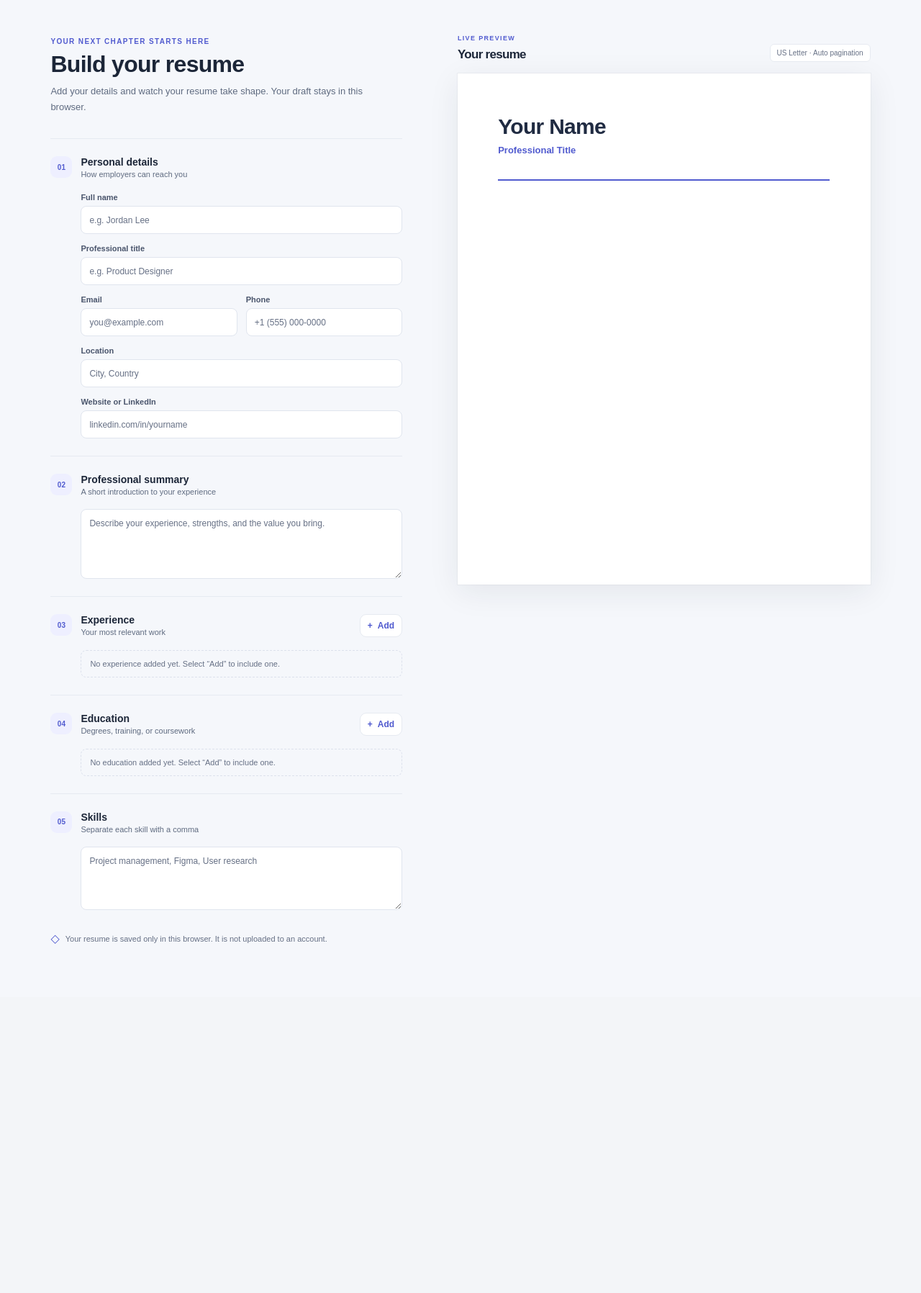
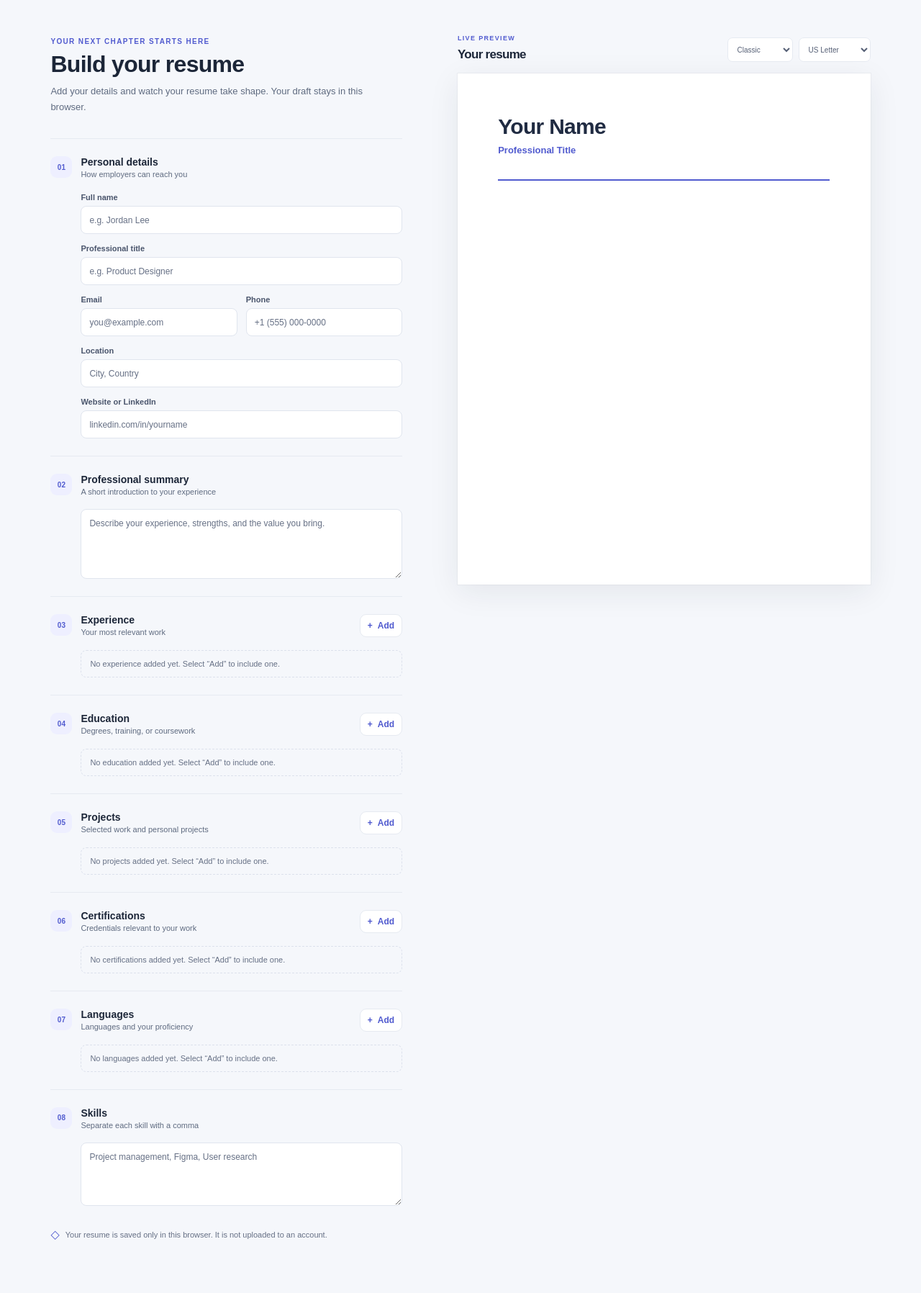
Before and after one commit to mohsenzamni/resume-builder, a Spring Boot app: page / in a window 1280 px wide. Shown: the part 72-1868 px from the top of the page at 72% size. Before the commit the page ends 1383 px from the top, so only its background shows below. Run offline with Spring Boot 4, Linux system fonts and the light colour scheme.

Commit message:
Add optional resume sections and template options
Co-authored-by: mohsenzamni <40610601+mohsenzamni@users.noreply.github.com>

```diff
--- a/src/main/resources/static/app.js
+++ b/src/main/resources/static/app.js
@@ -1,16 +1,68 @@
 import {
-  createEntry,
+  createEntryFor,
   createInitialResume,
   ENTRY_FIELDS,
   ENTRY_TYPES,
   loadResume,
   safeWebsiteUrl,
   STORAGE_KEY,
+  TEMPLATES,
   websiteDisplayText,
 } from "./resume-data.js";
 
+const sectionConfig = {
+  experience: {
+    label: "POSITION",
+    fields: [
+      ["role", "Job title", "e.g. Marketing Manager", true],
+      ["organization", "Company", "Company name", true],
+      ["start", "Start date", "Month, year"],
+      ["end", "End date", "Present or month, year"],
+      ["description", "Highlights", "Key contributions and outcomes", true, "textarea"],
+    ],
+  },
+  education: {
+    label: "EDUCATION",
+    fields: [
+      ["role", "Degree or qualification", "e.g. B.A. in Economics", true],
+      ["organization", "School", "School name", true],
+      ["start", "Start date", "Month, year"],
+      ["end", "End date", "Month, year"],
+      ["description", "Details", "Relevant coursework or honors", true, "textarea"],
+    ],
+  },
+  projects: {
+    label: "PROJECT",
+    fields: [
+      ["role", "Project name", "e.g. Community garden app", true],
+      ["organization", "Client or organization", "Optional", true],
+      ["start", "Start date", "Month, year"],
+      ["end", "End date", "Month, year"],
+      ["description", "Project details", "What you built and the impact", true, "textarea"],
+    ],
+  },
+  certifications: {
+    label: "CERTIFICATION",
+    fields: [
+      ["role", "Certification", "e.g. AWS Certified Solutions Architect", true],
+      ["organization", "Issuing organization", "e.g. Amazon Web Services", true],
+      ["start", "Date earned", "Month, year"],
+      ["description", "Details", "Optional credential details", true, "textarea"],
+    ],
+  },
+  languages: {
+    label: "LANGUAGE",
+    fields: [
+      ["role", "Language", "e.g. English", true],
+      ["proficiency", "Proficiency", "e.g. Native, fluent, conversational", true],
+    ],
+  },
+};
+
 const form = document.querySelector("#resume-form");
 const saveState = document.querySelector("#save-state");
+const templateSelect = document.querySelector("#template-select");
+const paperSizeSelect = document.querySelector("#paper-size-select");
 let saveTimer;
 let resume = loadResume();
 
@@ -43,46 +95,43 @@ function renderEntryForm(type) {
 
   list.innerHTML = entries
     .map(
-      (entry, index) => `
+      (entry, index) => {
+        const fields = sectionConfig[type].fields
+          .map(([key, label, placeholder, wide, elementType]) => {
+            const control =
+              elementType === "textarea"
+                ? `<textarea data-entry="${type}" data-index="${index}" data-key="${key}" rows="2" placeholder="${placeholder}">${escapeHtml(entry[key])}</textarea>`
+                : `<input data-entry="${type}" data-index="${index}" data-key="${key}" value="${escapeHtml(entry[key])}" placeholder="${placeholder}" />`;
+            return `
+              <label class="field${wide ? " field-wide" : ""}">
+                <span>${label}</span>
+                ${control}
+              </label>`;
+          })
+          .join("");
+
+        return `
         <article class="entry-card">
           <div class="entry-card-header">
-            <span>${type === "experience" ? "POSITION" : "EDUCATION"} ${index + 1}</span>
+            <span>${sectionConfig[type].label} ${index + 1}</span>
             <div class="entry-actions">
               <button class="reorder-entry" data-move="${type}" data-index="${index}" data-direction="up" type="button" aria-label="Move ${type} entry ${index + 1} up" ${index === 0 ? "disabled" : ""}>↑</button>
               <button class="reorder-entry" data-move="${type}" data-index="${index}" data-direction="down" type="button" aria-label="Move ${type} entry ${index + 1} down" ${index === entries.length - 1 ? "disabled" : ""}>↓</button>
               <button class="remove-entry" data-remove="${type}" data-index="${index}" type="button" aria-label="Remove ${type} entry ${index + 1}">Remove</button>
             </div>
           </div>
-          <div class="entry-fields">
-            <label class="field field-wide">
-              <span>${type === "experience" ? "Job title" : "Degree or qualification"}</span>
-              <input data-entry="${type}" data-index="${index}" data-key="role" value="${escapeHtml(entry.role)}" placeholder="${type === "experience" ? "e.g. Marketing Manager" : "e.g. B.A. in Economics"}" />
-            </label>
-            <label class="field field-wide">
-              <span>${type === "experience" ? "Company" : "School"}</span>
-              <input data-entry="${type}" data-index="${index}" data-key="organization" value="${escapeHtml(entry.organization)}" placeholder="${type === "experience" ? "Company name" : "School name"}" />
-            </label>
-            <label class="field">
-              <span>Start date</span>
-              <input data-entry="${type}" data-index="${index}" data-key="start" value="${escapeHtml(entry.start)}" placeholder="Month, year" />
-            </label>
-            <label class="field">
-              <span>End date</span>
-              <input data-entry="${type}" data-index="${index}" data-key="end" value="${escapeHtml(entry.end)}" placeholder="Present or month, year" />
-            </label>
-            <label class="field field-wide">
-              <span>${type === "experience" ? "Highlights" : "Details"} <span class="optional-label">(optional)</span></span>
-              <textarea data-entry="${type}" data-index="${index}" data-key="description" rows="2" placeholder="${type === "experience" ? "Key contributions and outcomes" : "Relevant coursework or honors"}">${escapeHtml(entry.description)}</textarea>
-            </label>
-          </div>
-        </article>`,
+          <div class="entry-fields">${fields}</div>
+        </article>`;
+      },
     )
     .join("");
 }
 
 function renderEntriesPreview(type) {
   const container = document.querySelector(`#${type}-preview`);
-  const entries = resume[type].filter((entry) => entry.role || entry.organization || entry.description);
+  const entries = resume[type].filter((entry) =>
+    ENTRY_FIELDS[type].some((field) => entry[field]),
+  );
   const section = document.querySelector(`#${type}-preview-section`);
   section.hidden = entries.length === 0;
 
@@ -96,6 +145,7 @@ function renderEntriesPreview(type) {
             ${dateRange ? `<span class="resume-entry-dates">${escapeHtml(dateRange)}</span>` : ""}
           </div>
           ${entry.role && entry.organization ? `<p class="resume-entry-subtitle">${escapeHtml(entry.organization)}</p>` : ""}
+          ${entry.proficiency ? `<p class="resume-entry-subtitle">${escapeHtml(entry.proficiency)}</p>` : ""}
           ${entry.description ? `<p class="resume-entry-description">${escapeHtml(entry.description)}</p>` : ""}
         </article>`;
     })
@@ -105,6 +155,7 @@ function renderEntriesPreview(type) {
 function renderPreview() {
   setText('[data-preview="name"]', resume.name, "Your Name");
   setText('[data-preview="title"]', resume.title, "Professional Title");
+  document.querySelector("#resume-preview").dataset.template = resume.template;
   setText('[data-preview="email"]', resume.email);
   setText('[data-preview="phone"]', resume.phone);
   setText('[data-preview="location"]', resume.location);
@@ -123,8 +174,7 @@ function renderPreview() {
   summarySection.hidden = !resume.summary.trim();
   setText('[data-preview="summary"]', resume.summary);
 
-  renderEntriesPreview("experience");
-  renderEntriesPreview("education");
+  ENTRY_TYPES.forEach(renderEntriesPreview);
 
   const skills = resume.skills
     .split(/[,\n]/)
@@ -142,8 +192,8 @@ function populateForm() {
     const field = form.elements.namedItem(key);
     if (field && typeof value === "string") field.value = value;
   }
-  renderEntryForm("experience");
-  renderEntryForm("education");
+  ENTRY_TYPES.forEach(renderEntryForm);
+  templateSelect.value = resume.template;
 }
 
 function persistDraft() {
@@ -177,11 +227,11 @@ form.addEventListener("input", (event) => {
     const { entry, index, key } = target.dataset;
     const entryIndex = Number(index);
     if (
-      !["experience", "education"].includes(entry) ||
+      !ENTRY_TYPES.includes(entry) ||
       !Number.isInteger(entryIndex) ||
       entryIndex < 0 ||
       entryIndex >= resume[entry].length ||
-      !ENTRY_FIELDS.includes(key)
+      !ENTRY_FIELDS[entry].includes(key)
     ) {
       return;
     }
@@ -199,7 +249,7 @@ document.addEventListener("click", (event) => {
   if (addButton) {
     const type = addButton.dataset.add;
     if (!ENTRY_TYPES.includes(type)) return;
-    resume[type].push(createEntry());
+    resume[type].push(createEntryFor(type));
     renderEntryForm(type);
     renderPreview();
     saveDraft();
@@ -269,6 +319,27 @@ document.querySelector("#print-button").addEventListener("click", () => {
   window.print();
 });
 
+templateSelect.addEventListener("change", () => {
+  if (!TEMPLATES.includes(templateSelect.value)) {
+    templateSelect.value = resume.template;
+    return;
+  }
+  resume.template = templateSelect.value;
+  renderPreview();
+  saveDraft();
+});
+
+paperSizeSelect.addEventListener("change", () => {
+  const sizes = { letter: "letter", a4: "A4" };
+  const size = sizes[paperSizeSelect.value];
+  if (!size) {
+    paperSizeSelect.value = "letter";
+    return;
+  }
+  document.querySelector("#print-page-style").textContent =
+    `@page { size: ${size}; margin: 0.55in; }`;
+});
+
 document.querySelector("#clear-button").addEventListener("click", () => {
   if (!window.confirm("Clear this resume draft from this browser? This cannot be undone.")) return;
   window.clearTimeout(saveTimer);
--- a/src/main/resources/static/index.html
+++ b/src/main/resources/static/index.html
@@ -128,9 +128,57 @@
             <div class="entry-list" id="education-list"></div>
           </section>
 
+          <section class="form-section" aria-labelledby="projects-heading">
+            <div class="section-heading section-heading-with-action">
+              <div class="section-heading">
+                <span class="section-number">05</span>
+                <div>
+                  <h2 id="projects-heading">Projects</h2>
+                  <p>Selected work and personal projects</p>
+                </div>
+              </div>
+              <button class="button button-add" data-add="projects" type="button">
+                <span aria-hidden="true">+</span> Add
+              </button>
+            </div>
+            <div class="entry-list" id="projects-list"></div>
+          </section>
+
+          <section class="form-section" aria-labelledby="certifications-heading">
+            <div class="section-heading section-heading-with-action">
+              <div class="section-heading">
+                <span class="section-number">06</span>
+                <div>
+                  <h2 id="certifications-heading">Certifications</h2>
+                  <p>Credentials relevant to your work</p>
+                </div>
+              </div>
+              <button class="button button-add" data-add="certifications" type="button">
+                <span aria-hidden="true">+</span> Add
+              </button>
+            </div>
+            <div class="entry-list" id="certifications-list"></div>
+          </section>
+
+          <section class="form-section" aria-labelledby="languages-heading">
+            <div class="section-heading section-heading-with-action">
+              <div class="section-heading">
+                <span class="section-number">07</span>
+                <div>
+                  <h2 id="languages-heading">Languages</h2>
+                  <p>Languages and your proficiency</p>
+                </div>
+              </div>
+              <button class="button button-add" data-add="languages" type="button">
+                <span aria-hidden="true">+</span> Add
+              </button>
+            </div>
+            <div class="entry-list" id="languages-list"></div>
+          </section>
+
           <section class="form-section" aria-labelledby="skills-heading">
             <div class="section-heading">
-              <span class="section-number">05</span>
+              <span class="section-number">08</span>
               <div>
                 <h2 id="skills-heading">Skills</h2>
                 <p>Separate each skill with a comma</p>
@@ -159,9 +207,24 @@
             <p class="eyebrow">LIVE PREVIEW</p>
             <h2 id="preview-heading">Your resume</h2>
           </div>
-          <span class="page-indicator">US Letter · Auto pagination</span>
+          <div class="preview-options">
+            <label class="preview-select">
+              <span class="visually-hidden">Resume template</span>
+              <select id="template-select" aria-label="Resume template">
+                <option value="classic">Classic</option>
+                <option value="modern">Modern</option>
+              </select>
+            </label>
+            <label class="preview-select">
+              <span class="visually-hidden">PDF paper size</span>
+              <select id="paper-size-select" aria-label="PDF paper size">
+                <option value="letter">US Letter</option>
+                <option value="a4">A4</option>
+              </select>
+            </label>
+          </div>
         </div>
-        <article class="resume-paper" id="resume-preview" aria-label="Resume preview">
+        <article class="resume-paper" id="resume-preview" data-template="classic" aria-label="Resume preview">
           <header class="resume-header">
             <h1 data-preview="name">Your Name</h1>
             <p class="resume-title" data-preview="title">Professional Title</p>
@@ -184,6 +247,18 @@
             <h2>Education</h2>
             <div id="education-preview"></div>
           </section>
+          <section class="resume-section" id="projects-preview-section">
+            <h2>Projects</h2>
+            <div id="projects-preview"></div>
+          </section>
+          <section class="resume-section" id="certifications-preview-section">
+            <h2>Certifications</h2>
+            <div id="certifications-preview"></div>
+          </section>
+          <section class="resume-section" id="languages-preview-section">
+            <h2>Languages</h2>
+            <div id="languages-preview"></div>
+          </section>
           <section class="resume-section" id="skills-preview-section">
             <h2>Skills</h2>
             <p class="skills-preview" id="skills-preview"></p>
@@ -192,6 +267,7 @@
       </section>
     </main>
     <noscript>This resume builder needs JavaScript enabled to edit and preview your resume.</noscript>
+    <style id="print-page-style">@page { size: letter; margin: 0.55in; }</style>
     <script src="./app.js" type="module"></script>
   </body>
 </html>
--- a/src/main/resources/static/resume-data.js
+++ b/src/main/resources/static/resume-data.js
@@ -9,27 +9,45 @@ const initialResume = {
   website: "",
   summary: "",
   skills: "",
+  template: "classic",
   experience: [],
   education: [],
+  projects: [],
+  certifications: [],
+  languages: [],
 };
 
 const textFields = Object.keys(initialResume).filter((field) => typeof initialResume[field] === "string");
-export const ENTRY_FIELDS = ["role", "organization", "start", "end", "description"];
-export const ENTRY_TYPES = ["experience", "education"];
+export const ENTRY_FIELDS = {
+  experience: ["role", "organization", "start", "end", "description"],
+  education: ["role", "organization", "start", "end", "description"],
+  projects: ["role", "organization", "start", "end", "description"],
+  certifications: ["role", "organization", "start", "end", "description"],
+  languages: ["role", "proficiency"],
+};
+export const ENTRY_TYPES = Object.keys(ENTRY_FIELDS);
+export const TEMPLATES = ["classic", "modern"];
 
 export function createInitialResume() {
-  return { ...initialResume, experience: [], education: [] };
+  return {
+    ...initialResume,
+    ...Object.fromEntries(ENTRY_TYPES.map((type) => [type, []])),
+  };
 }
 
 export function createEntry() {
-  return Object.fromEntries(ENTRY_FIELDS.map((field) => [field, ""]));
+  return createEntryFor("experience");
 }
 
-function normalizeEntries(entries) {
+export function createEntryFor(type) {
+  return Object.fromEntries((ENTRY_FIELDS[type] ?? []).map((field) => [field, ""]));
+}
+
+function normalizeEntries(entries, type) {
   return entries.map((entry) => {
     const source = entry && typeof entry === "object" && !Array.isArray(entry) ? entry : {};
     return Object.fromEntries(
-      ENTRY_FIELDS.map((field) => [
+      ENTRY_FIELDS[type].map((field) => [
         field,
         typeof source[field] === "string" ? source[field] : "",
       ]),
@@ -68,8 +86,13 @@ export function normalizeResume(saved) {
         typeof source[field] === "string" ? source[field] : initialResume[field],
       ]),
     ),
-    experience: Array.isArray(source.experience) ? normalizeEntries(source.experience) : [],
-    education: Array.isArray(source.education) ? normalizeEntries(source.education) : [],
+    template: TEMPLATES.includes(source.template) ? source.template : initialResume.template,
+    ...Object.fromEntries(
+      ENTRY_TYPES.map((type) => [
+        type,
+        Array.isArray(source[type]) ? normalizeEntries(source[type], type) : [],
+      ]),
+    ),
   };
 }
 
--- a/src/main/resources/static/styles.css
+++ b/src/main/resources/static/styles.css
@@ -390,6 +390,7 @@ textarea:focus-visible {
   display: flex;
   align-items: flex-end;
   justify-content: space-between;
+  gap: 12px;
   margin: 0 0 16px;
 }
 
@@ -401,16 +402,31 @@ textarea:focus-visible {
   font-size: 17px;
 }
 
-.page-indicator {
-  padding: 6px 9px;
+.preview-options {
+  display: flex;
+  flex-wrap: wrap;
+  justify-content: flex-end;
+  gap: 8px;
+}
+
+.preview-select select {
+  min-height: 34px;
+  padding: 0 26px 0 9px;
   border: 1px solid var(--line);
-  border-radius: 6px;
+  border-radius: 7px;
   background: #fff;
-  color: #667085;
+  color: #566076;
+  font: inherit;
   font-size: 10px;
 }
 
+.preview-select select:focus-visible {
+  outline: 3px solid rgb(81 91 207 / 24%);
+  outline-offset: 2px;
+}
+
 .resume-paper {
+  --resume-accent: #515bcf;
   min-height: 710px;
   padding: clamp(30px, 4.4vw, 58px);
   background: white;
```
Also changed, not shown: other parts of src/main/resources/static/styles.css (+44 -4 lines), README.md, 2 other files.
